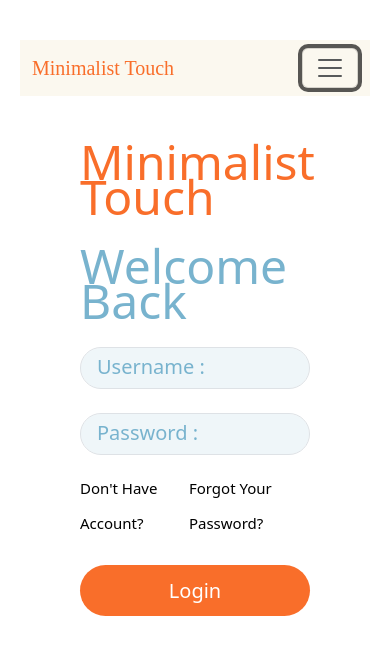
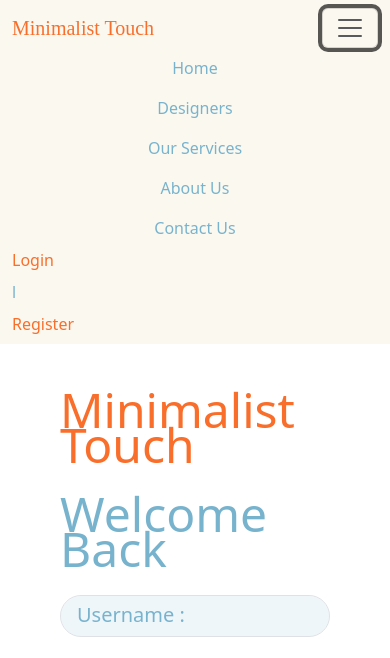
Before and after one commit to k-em-o/Furniture, a plain HTML site: page login.html in a window 390 px wide. Both pictures are taken after a click on the button "Toggle navigation". Shown: the top 658 px of the page. Drawn offline with nearby package versions, Linux system fonts and the light colour scheme; a web font is replaced by a local one.

Commit message:
اخر حاجة

```diff
--- a/assets/style/style.css
+++ b/assets/style/style.css
@@ -1060,11 +1060,6 @@ textarea {
 }
 
 
-@media (max-width: 1232px) {
-  body {
-    padding: 60px;
-  }
-}
 
 @media (max-width: 1199px) {
   .masonry {
@@ -1095,9 +1090,7 @@ textarea {
 }
 
 @media (max-width: 520px) {
-  body {
-    padding: 50px;
-  }
+
 
   .tm-block-pad {
     padding: 45px;
@@ -1128,9 +1121,7 @@ textarea {
 }
 
 @media (max-width: 390px) {
-  body {
-    padding: 40px 20px 10px;
-  }
+
 
   .tm-form-section-tag-inner {
     left: 25px;
@@ -1138,6 +1129,15 @@ textarea {
     bottom: -25px;
   }
 }
+
+@media (max-width: 992px) {
+  .center-ul li a::after {
+    display: none;
+  }
+}
+
+
+
 
 .section {
   margin-top: 120px;
--- a/login.html
+++ b/login.html
@@ -163,5 +163,8 @@
         </div>
       </div>
     </section>
+    <script src="https://cdn.jsdelivr.net/npm/bootstrap@5.3.3/dist/js/bootstrap.bundle.min.js"
+    integrity="sha384-YvpcrYf0tY3lHB60NNkmXc5s9fDVZLESaAA55NDzOxhy9GkcIdslK1eN7N6jIeHz"
+    crossorigin="anonymous"></script>
   </body>
 </html>
```
Also changed, not shown: register.html (+3 -0 lines).
